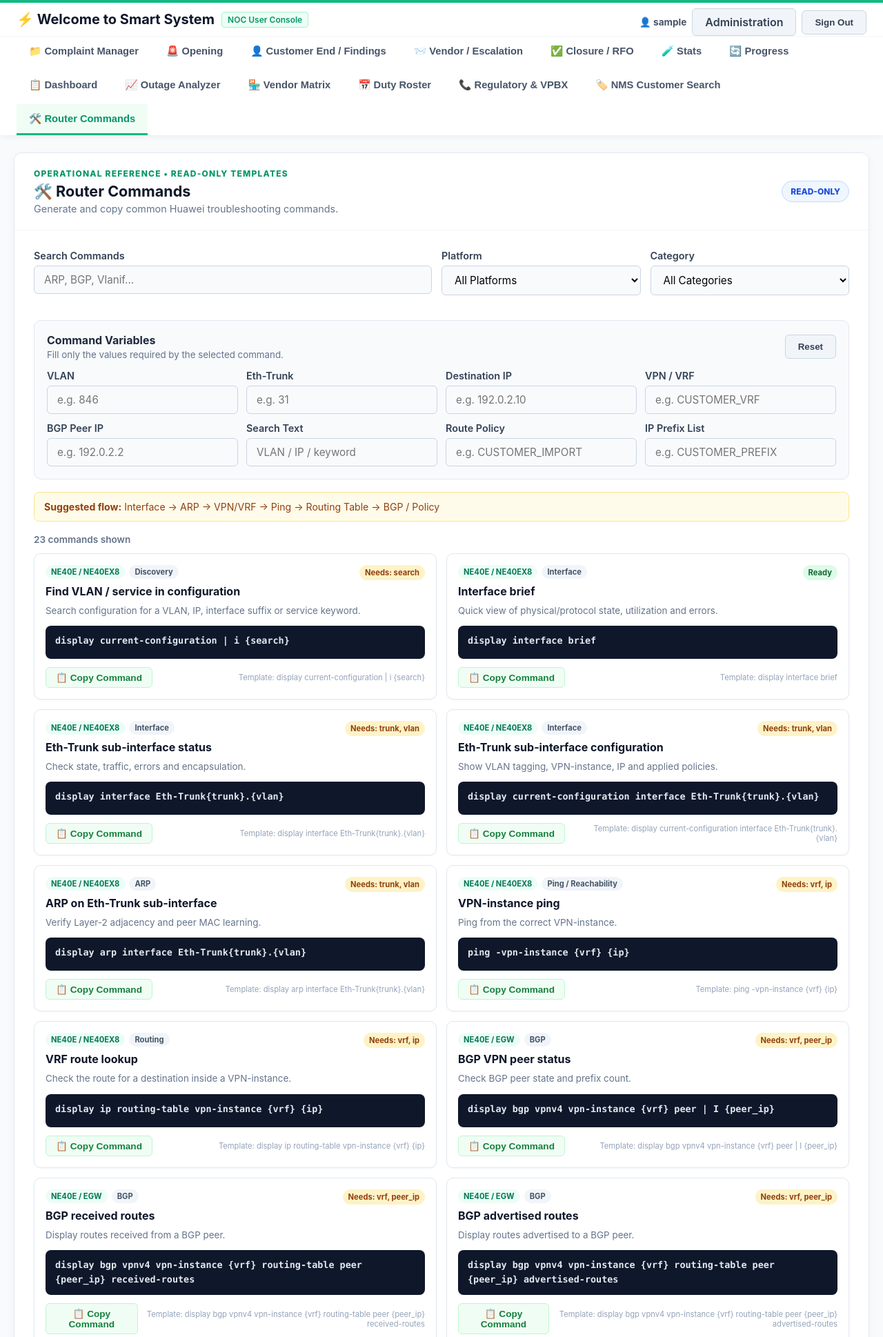
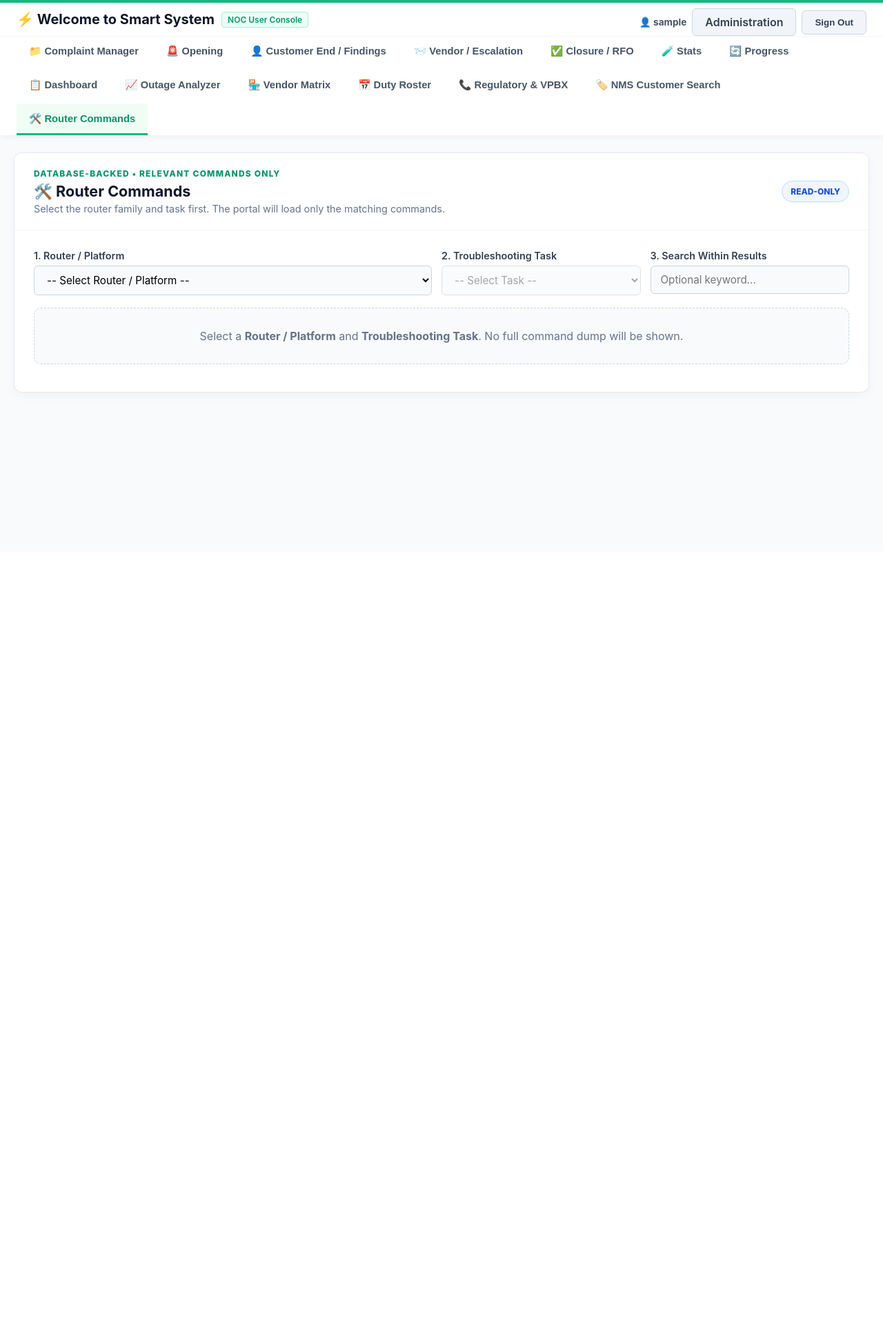
Before and after one commit to itsnasiralii/smartportal, a PHP site: page / in a window 1280 px wide, after a click on "🛠️ Router Commands". Shown: the top 1938 px of the page at 69% size. After the commit the page ends 571 px from the top, so only its background shows below. Run offline with PHP 8.4, Linux system fonts and the light colour scheme; the visitor is signed in with stand-in values (Sample User, id 1); data that the repository does not hold is empty.

Commit message:
Show router commands only after relevant selection

```diff
--- a/console_panels.php
+++ b/console_panels.php
@@ -820,54 +820,61 @@
 <?php endif; ?>
 
 <?php if (has_feature_access('router')): ?>
-<?php
-$router_commands_payload = ['commands' => []];
-$router_commands_path = __DIR__ . '/router_commands.json';
-if (is_file($router_commands_path)) {
-    $decoded_router_commands = json_decode((string)file_get_contents($router_commands_path), true);
-    if (is_array($decoded_router_commands) && isset($decoded_router_commands['commands']) && is_array($decoded_router_commands['commands'])) {
-        $router_commands_payload = $decoded_router_commands;
-    }
-}
-?>
 <div id="tab-router" class="tab-content <?= ($active_tab_id ?? '') === 'tab-router' ? 'active' : '' ?>">
  <div class="panel-card">
   <div class="panel-header router-command-header">
    <div>
-    <div class="router-eyebrow">Operational reference • Read-only templates</div>
+    <div class="router-eyebrow">Database-backed • Relevant commands only</div>
     <h2>🛠️ Router Commands</h2>
-    <p>Generate and copy common Huawei troubleshooting commands.</p>
+    <p>Select the router family and task first. The portal will load only the matching commands.</p>
    </div>
    <div class="router-readonly-badge">READ-ONLY</div>
   </div>
   <div class="panel-body">
    <div class="router-command-toolbar">
-    <div class="form-group"><label for="router-command-filter">Search Commands</label><input id="router-command-filter" type="search" placeholder="ARP, BGP, Vlanif..." oninput="renderRouterCommands()"></div>
-    <div class="form-group"><label for="router-platform-filter">Platform</label><select id="router-platform-filter" onchange="renderRouterCommands()"><option value="">All Platforms</option></select></div>
-    <div class="form-group"><label for="router-category-filter">Category</label><select id="router-category-filter" onchange="renderRouterCommands()"><option value="">All Categories</option></select></div>
-   </div>
-
-   <div class="router-variable-panel">
-    <div class="router-variable-title"><div><strong>Command Variables</strong><small>Fill only the values required by the selected command.</small></div><button type="button" class="btn-secondary" onclick="resetRouterCommandInputs()">Reset</button></div>
-    <div class="router-variable-grid">
-     <div class="form-group"><label for="router-vlan">VLAN</label><input id="router-vlan" placeholder="e.g. 846" oninput="renderRouterCommands()"></div>
-     <div class="form-group"><label for="router-trunk">Eth-Trunk</label><input id="router-trunk" placeholder="e.g. 31" oninput="renderRouterCommands()"></div>
-     <div class="form-group"><label for="router-ip">Destination IP</label><input id="router-ip" placeholder="e.g. 192.0.2.10" oninput="renderRouterCommands()"></div>
-     <div class="form-group"><label for="router-vrf">VPN / VRF</label><input id="router-vrf" placeholder="e.g. CUSTOMER_VRF" oninput="renderRouterCommands()"></div>
-     <div class="form-group"><label for="router-peer-ip">BGP Peer IP</label><input id="router-peer-ip" placeholder="e.g. 192.0.2.2" oninput="renderRouterCommands()"></div>
-     <div class="form-group"><label for="router-config-search">Search Text</label><input id="router-config-search" placeholder="VLAN / IP / keyword" oninput="renderRouterCommands()"></div>
-     <div class="form-group"><label for="router-policy">Route Policy</label><input id="router-policy" placeholder="e.g. CUSTOMER_IMPORT" oninput="renderRouterCommands()"></div>
-     <div class="form-group"><label for="router-prefix">IP Prefix List</label><input id="router-prefix" placeholder="e.g. CUSTOMER_PREFIX" oninput="renderRouterCommands()"></div>
+    <div class="form-group">
+     <label for="router-platform-filter">1. Router / Platform</label>
+     <select id="router-platform-filter" onchange="handleRouterPlatformChange()">
+      <option value="">-- Select Router / Platform --</option>
+     </select>
+    </div>
+    <div class="form-group">
+     <label for="router-category-filter">2. Troubleshooting Task</label>
+     <select id="router-category-filter" onchange="handleRouterCategoryChange()" disabled>
+      <option value="">-- Select Task --</option>
+     </select>
+    </div>
+    <div class="form-group">
+     <label for="router-command-filter">3. Search Within Results</label>
+     <input id="router-command-filter" type="search" placeholder="Optional keyword..." oninput="queueRouterCommandSearch()" disabled>
     </div>
    </div>
 
-   <div class="router-flow-note"><strong>Suggested flow:</strong> Interface → ARP → VPN/VRF → Ping → Routing Table → BGP / Policy</div>
+   <div id="router-selection-hint" class="router-empty-state">
+    Select a <strong>Router / Platform</strong> and <strong>Troubleshooting Task</strong>. No full command dump will be shown.
+   </div>
+
+   <div id="router-variable-panel" class="router-variable-panel" hidden>
+    <div class="router-variable-title">
+     <div><strong>Required Command Variables</strong><small>Only fields needed by the selected commands are shown.</small></div>
+     <button type="button" class="btn-secondary" onclick="resetRouterCommandInputs(false)">Clear Values</button>
+    </div>
+    <div class="router-variable-grid">
+     <div class="form-group" data-router-var="vlan" hidden><label for="router-vlan">VLAN</label><input id="router-vlan" placeholder="e.g. 846" oninput="renderRouterCommands()"></div>
+     <div class="form-group" data-router-var="trunk" hidden><label for="router-trunk">Eth-Trunk</label><input id="router-trunk" placeholder="e.g. 31" oninput="renderRouterCommands()"></div>
+     <div class="form-group" data-router-var="ip" hidden><label for="router-ip">Destination IP</label><input id="router-ip" placeholder="e.g. 192.0.2.10" oninput="renderRouterCommands()"></div>
+     <div class="form-group" data-router-var="vrf" hidden><label for="router-vrf">VPN / VRF</label><input id="router-vrf" placeholder="e.g. CUSTOMER_VRF" oninput="renderRouterCommands()"></div>
+     <div class="form-group" data-router-var="peer_ip" hidden><label for="router-peer-ip">BGP Peer IP</label><input id="router-peer-ip" placeholder="e.g. 192.0.2.2" oninput="renderRouterCommands()"></div>
+     <div class="form-group" data-router-var="search" hidden><label for="router-config-search">Config Search Text</label><input id="router-config-search" placeholder="VLAN / IP / keyword" oninput="renderRouterCommands()"></div>
+     <div class="form-group" data-router-var="policy" hidden><label for="router-policy">Route Policy</label><input id="router-policy" placeholder="e.g. CUSTOMER_IMPORT" oninput="renderRouterCommands()"></div>
+     <div class="form-group" data-router-var="prefix" hidden><label for="router-prefix">IP Prefix List</label><input id="router-prefix" placeholder="e.g. CUSTOMER_PREFIX" oninput="renderRouterCommands()"></div>
+    </div>
+   </div>
+
+   <div id="router-flow-note" class="router-flow-note" hidden><strong>Suggested flow:</strong> Interface → ARP → VPN/VRF → Ping → Routing Table → BGP / Policy</div>
    <div id="router-command-count" class="router-command-count"></div>
    <div id="router-command-list" class="router-command-grid"></div>
   </div>
  </div>
 </div>
-<script>
-window.ROUTER_COMMANDS = <?= json_encode($router_commands_payload, JSON_UNESCAPED_SLASHES | JSON_UNESCAPED_UNICODE | JSON_HEX_TAG | JSON_HEX_AMP | JSON_HEX_APOS | JSON_HEX_QUOT) ?>;
-</script>
 <?php endif; ?>
```
